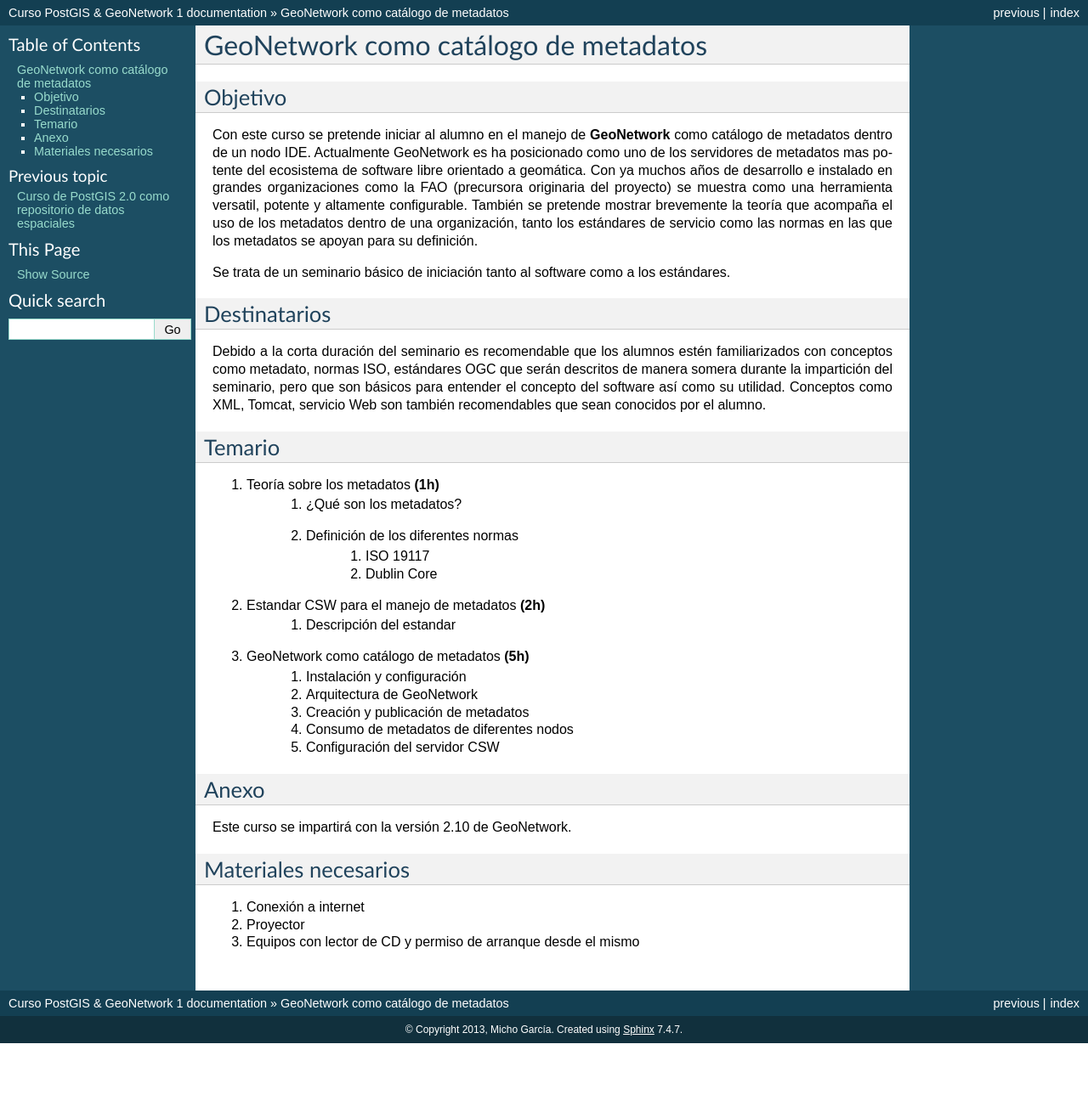
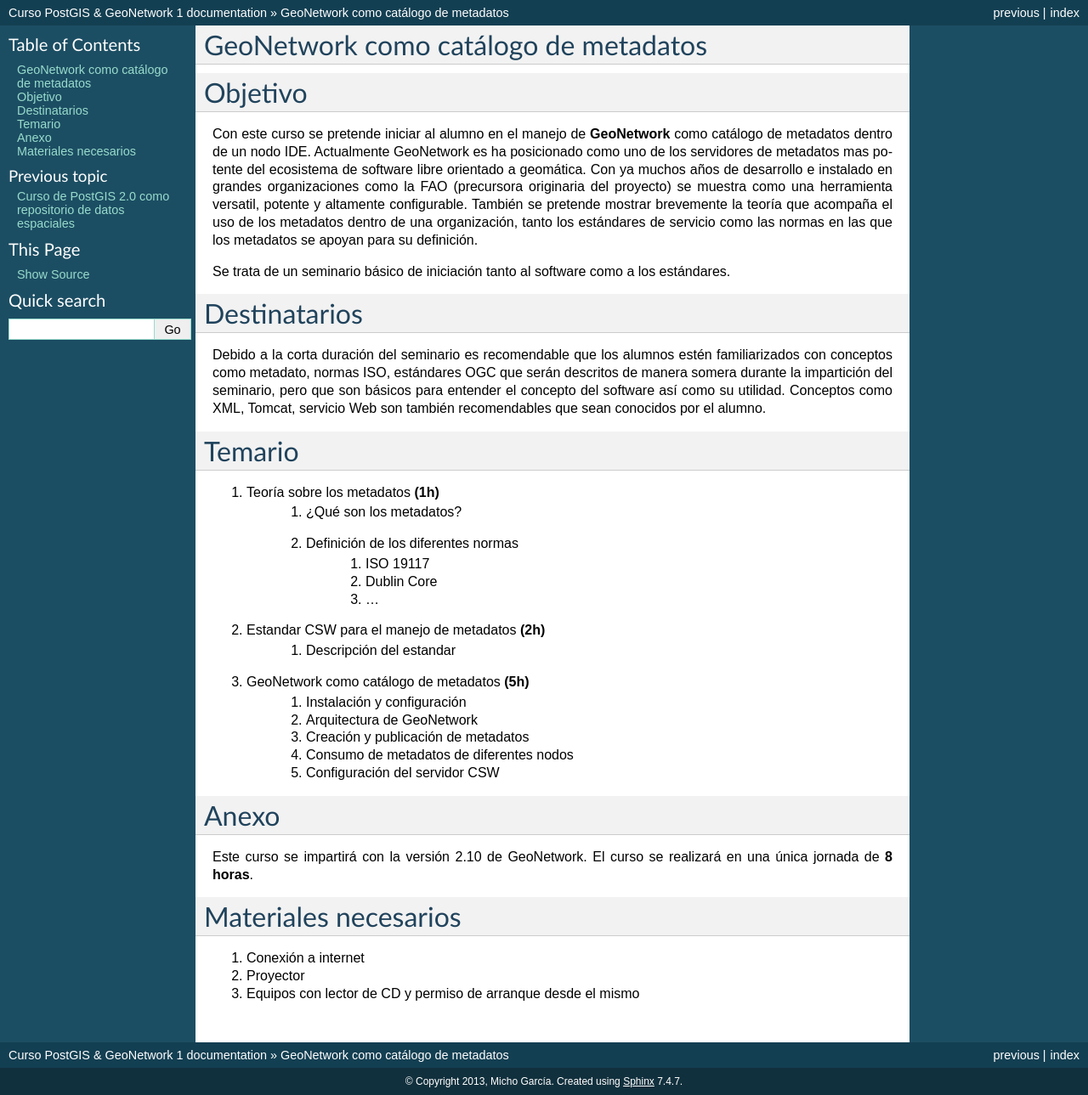
Before and after one commit to michogar/postgis-geonetwork, a Sphinx documentation site: the page built from source/introduccion-geonetwork.rst, in a window 1280 px wide. Shown: the whole page at 85% size. Built offline with Sphinx 7.4.7, drawn with Linux system fonts in a browser that asks for light colours; formulas are drawn with MathJax 3; before the commit the page ends 1228 px from its top, so only the background shows below that.

Commit message:
Some minor modifications

```diff
--- a/source/introduccion-geonetwork.rst
+++ b/source/introduccion-geonetwork.rst
@@ -1,6 +1,6 @@
-#####################################
 GeoNetwork como catálogo de metadatos
 #####################################
+
 Objetivo
 ########
 Con este curso se pretende iniciar al alumno en el manejo de **GeoNetwork** como catálogo de metadatos dentro de un nodo IDE. Actualmente GeoNetwork es ha posicionado como uno de los servidores de metadatos mas potente del ecosistema de software libre orientado a geomática. Con ya muchos años de desarrollo e instalado en grandes organizaciones como la FAO (precursora originaria del proyecto) se muestra como una herramienta versatil, potente y altamente configurable. También se pretende mostrar brevemente la teoría que acompaña el uso de los metadatos dentro de una organización, tanto los estándares de servicio como las normas en las que los metadatos se apoyan para su definición.
@@ -19,6 +19,7 @@
 	#. Definición de los diferentes normas
 		#. ISO 19117
 		#. Dublin Core
+		#. ...
 #. Estandar CSW para el manejo de metadatos **(2h)**
 	#. Descripción del estandar
 #. GeoNetwork como catálogo de metadatos **(5h)**
@@ -30,7 +31,7 @@
 
 Anexo
 #####
-Este curso se impartirá con la versión 2.10 de GeoNetwork.
+Este curso se impartirá con la versión 2.10 de GeoNetwork. El curso se realizará en una única jornada de **8 horas**.
 
 Materiales necesarios
 #####################
--- a/source/introduccion-postgis.rst
+++ b/source/introduccion-postgis.rst
@@ -1,4 +1,3 @@
-#########################################################
 Curso de PostGIS 2.0 como repositorio de datos espaciales
 #########################################################
 Objetivo
```
